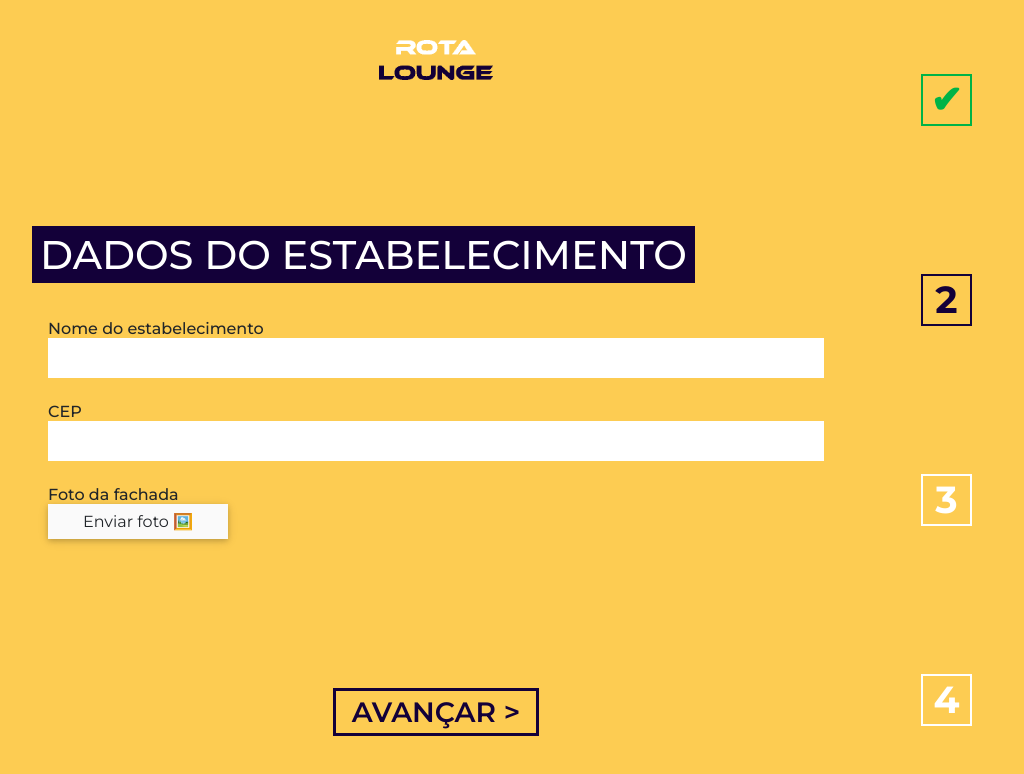
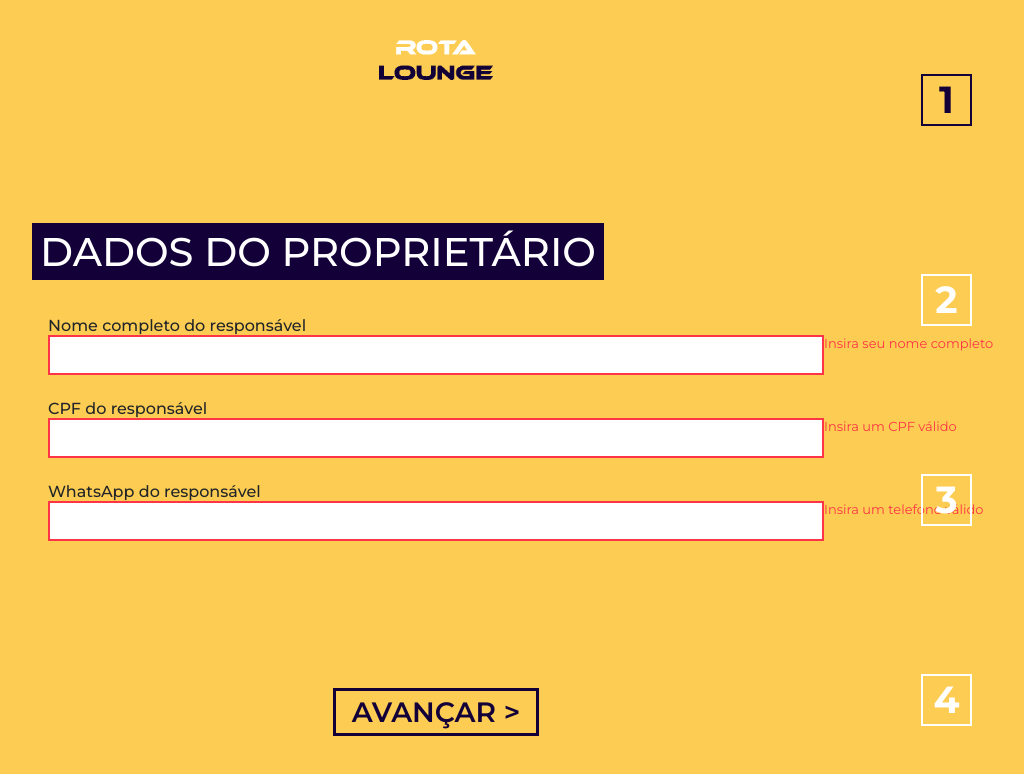
Before and after one commit to calcavara/lp-cadastro-rota-lounge, a plain HTML site: page index.html in a window 1280 px wide. Both pictures are taken after a click on the button "AVANÇAR >". Shown: the whole page, without its empty margins (204-1228 px from the left). Drawn offline with Linux system fonts and the light colour scheme.

Commit message:
tying all the functions together

```diff
--- a/css/style.css
+++ b/css/style.css
@@ -77,6 +77,7 @@ fieldset h2 {
 .form-label {
     display: block;
     font-weight: 500;
+    margin-top: 3vh;
 }
 
 input {
@@ -98,8 +99,31 @@ select:focus {
 .form-input {
     width: 100%;
     height: 2.5rem;
-    margin-bottom: 3vh;
     border: none;
+}
+
+/* Error messages for form fields */
+
+.owner-name-error::after {
+    content: "Insira seu nome completo";
+}
+
+.owner-cpf-error::after {
+    content: "Insira um CPF válido";
+}
+
+.owner-wpp-error::after {
+    content: "Insira um telefone válido";
+}
+
+.business-name-error::after {
+    content: "Insira um nome de negócio válido";
+}
+
+.form-input-div::after {
+    color: rgb(255,53,71);
+    font-size: small;
+    position: absolute;
 }
 
 #business-name {
@@ -240,8 +264,8 @@ select option {
 }
 
 .indicator.done {
-    color: rgb(0, 179, 71);
-    border-color: rgb(0, 179, 71);
+    color: rgb(0, 200, 81);
+    border-color: rgb(0, 200, 81);
 }
 
 .indicator.active {
--- a/index.html
+++ b/index.html
@@ -36,14 +36,20 @@
 
                         <div class="input-margin">
 
+                            <div class="form-input-div">
                                 <label for="owner-name" class="form-label">Nome completo do responsável</label>
                                 <input type="text" id="owner-name" class="form-input" name="owner-name" required>
+                            </div>
 
+                            <div class="form-input-div">
                                 <label for="owner-cpf" class="form-label">CPF do responsável</label>
                                 <input type="tel" id="owner-cpf" class="form-input" name="owner-cpf" required>
+                            </div>
 
+                            <div class="form-input-div">
                                 <label for="owner-wpp" class="form-label">WhatsApp do responsável</label>
                                 <input type="tel" id="owner-wpp" class="form-input" name="owner-wpp" required>
+                            </div>
 
                         </div>
 
@@ -56,8 +62,10 @@
 
                         <div class="input-margin">
 
+                            <div class="form-input-div">
                                 <label for="business-name" class="form-label">Nome do estabelecimento</label>
                                 <input type="text" id="business-name" class="form-input" name="business-name" required>
+                            </div>
 
                             <label for="business-zip-code" class="form-label">CEP</label>
                             <input type="tel" id="business-zip-code" class="form-input" name="business-zip-code" required>
--- a/js/script.js
+++ b/js/script.js
@@ -15,8 +15,32 @@ const closingHours = document.getElementById("encerramento");
 // Form Fieldset Stepper
 let currentFieldset = 0;
 
+const validationUpdate = (valiFunc, inpField, errorClass) => {
+    if(valiFunc === false) {
+        inpField.parentElement.classList.add(errorClass);
+        inpField.style.border = "2px solid rgb(255,53,71)";
+    } else {
+        inpField.parentElement.classList.remove(errorClass);
+        inpField.style.border = "2px solid rgb(0, 200, 81)";
+    }
+}
+
 const stepAdvance = () => {
-    if (currentFieldset < 3) {
+    let canAdvance = false;
+    switch (currentFieldset) {
+        case 0:
+            validationUpdate(nameValidation(), ownerName, "owner-name-error");
+            validationUpdate(cpfValidation(), ownerCpf, "owner-cpf-error");
+            validationUpdate(wppValidation(), ownerWpp, "owner-wpp-error");
+            canAdvance = nameValidation() && cpfValidation() && wppValidation();
+            /* canAdvance = true; */
+            break;
+
+        case 1:
+            validationUpdate(bizNameValidation(), bizName, "business-name-error");
+
+    }
+    if (currentFieldset < 3 && canAdvance) {
         fieldsetsArr[currentFieldset].classList.toggle("fieldset-hidden");
         fieldsetsIndicator[currentFieldset].classList.toggle("active");
         fieldsetsIndicator[currentFieldset].classList.toggle("done");
@@ -113,16 +137,18 @@ zipCode.addEventListener("input", zipCodeMask);
 
 // Name Validation
 const nameValidation = () => {
-    let isItValid = (/\w\w+\s\w/).test(ownerName.value);
-    return isItValid;
+    return (/\w\w+\s\w+/).test(ownerName.value);
 }
 
 // CPF Validation
 const cpfValidation = () => {
-    const filteredArr = ownerCpf.value.match(/\d/g);
+    let filteredArr = ownerCpf.value.match(/\d/g);
+    if (filteredArr === null) {
+        filteredArr = [];
+    }
     const numArr = filteredArr.map(x => Number(x));
     // First digit validation
-    if (numArr != null && numArr.length === 11) {
+    if (numArr.length === 11) {
         // Tests for all numbers equal
         if (numArr.every(x => x === numArr[0])) {
             return false;
@@ -151,6 +177,9 @@ const cpfValidation = () => {
 // WhatsApp number validation
 const wppValidation = () => {
     let numArr = ownerWpp.value.match(/\d/g);
+    if (numArr === null) {
+        numArr = [];
+    }
     if (numArr.length === 11 && numArr[2] == 9) {
         return true;
     } else {
```
Lines whose indentation alone changed are shown as unchanged.
